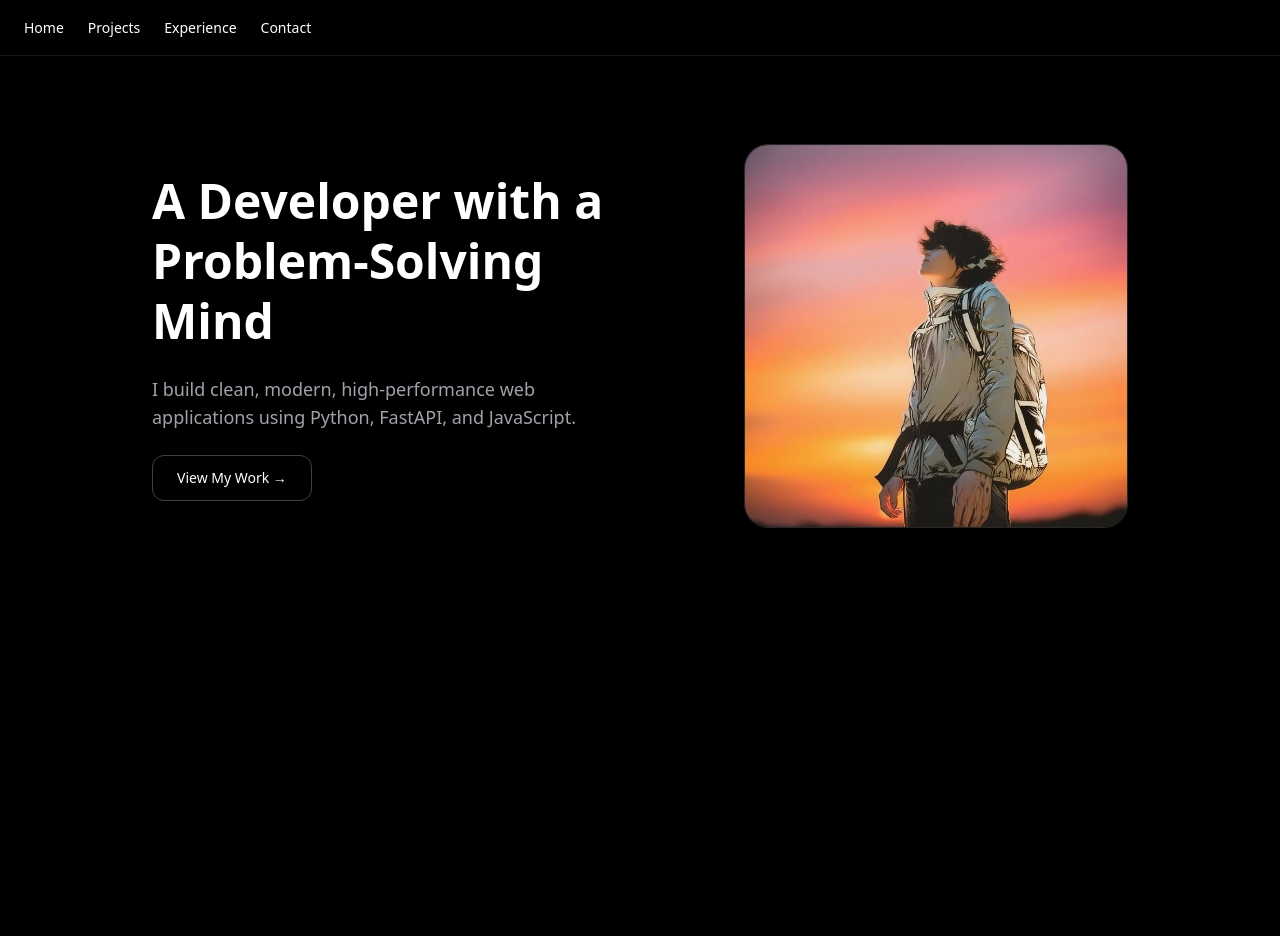
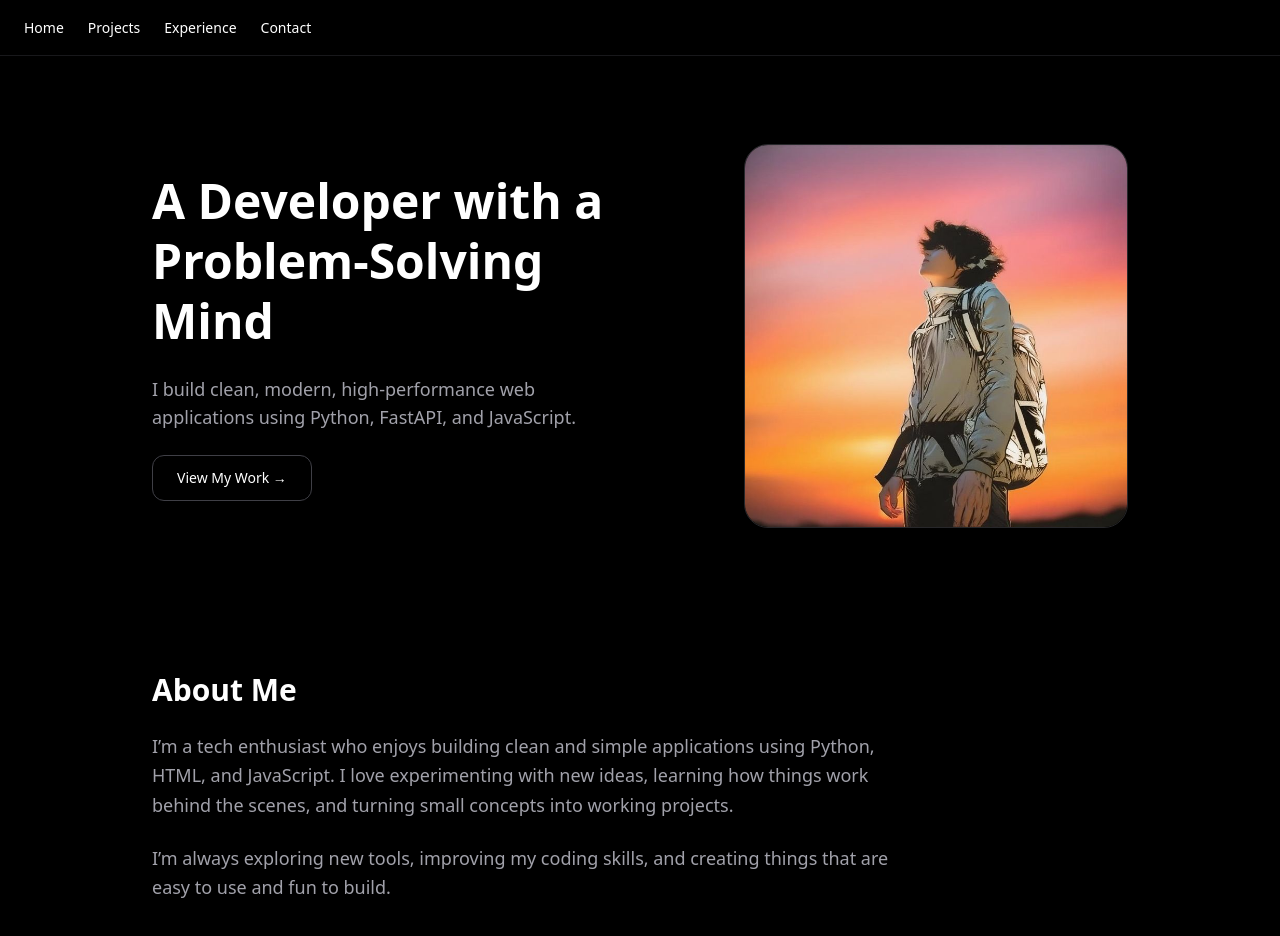
Before and after one commit to SAHIL511-JJ/port01, a Next.js app in the folder frontend-next/: page / in a window 1280 px wide. Shown: the top 936 px of the page. Before the commit the page ends 800 px from the top, so only its background shows below. Built offline with nearby package versions, Linux system fonts and the light colour scheme.

Commit message:
Updated about me section

```diff
--- a/frontend-next/src/app/page.tsx
+++ b/frontend-next/src/app/page.tsx
@@ -2,6 +2,9 @@ import Image from "next/image";
 
 export default function HomePage() {
   return (
+    <div className="space-y-24">
+
+      {/* HERO SECTION */}
       <section className="grid md:grid-cols-2 gap-12 items-center py-12">
 
         {/* LEFT SIDE TEXT */}
@@ -37,6 +40,28 @@ export default function HomePage() {
             />
           </div>
         </div>
+
       </section>
+
+
+
+      {/* ABOUT ME SECTION */}
+      <section className="space-y-6 max-w-3xl">
+        <h2 className="text-3xl font-bold">About Me</h2>
+
+        <p className="text-zinc-400 leading-relaxed text-lg">
+          I’m a tech enthusiast who enjoys building clean and simple applications
+          using Python, HTML, and JavaScript. I love experimenting with new ideas,
+          learning how things work behind the scenes, and turning small concepts
+          into working projects.
+        </p>
+
+        <p className="text-zinc-400 leading-relaxed text-lg">
+          I’m always exploring new tools, improving my coding skills, and creating
+          things that are easy to use and fun to build.
+        </p>
+      </section>
+
+    </div>
   );
 }
```
Lines whose indentation alone changed are shown as unchanged.
